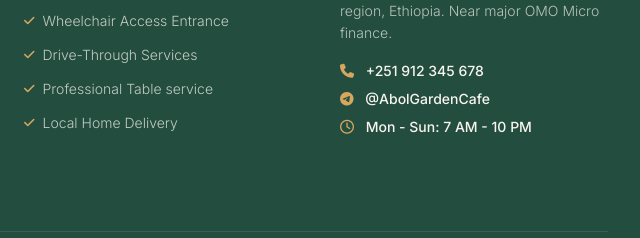
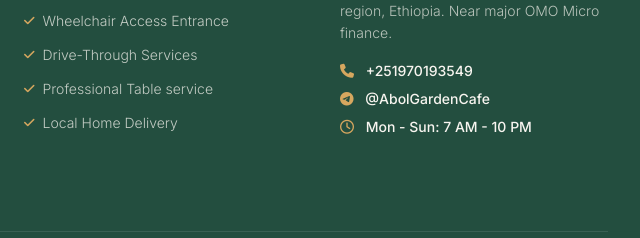
Before and after one commit to AbeniNextGen/abolgarden, a plain HTML site: page index.html in a window 1280 px wide. Shown: the part 5806-6044 px from the top of the page, 640-1280 px from the left. Drawn offline with nearby package versions, Linux system fonts and the light colour scheme.

Commit message:
Update index.html

```diff
--- a/index.html
+++ b/index.html
@@ -974,7 +974,7 @@
                         Soddo Main Highway, Southern Ethiopia region, Ethiopia. Near major OMO Micro finance.
                     </p>
                     <p class="text-brand-cream text-sm font-medium mb-2">
-                        <i class="fa-solid fa-phone text-brand-gold mr-2"></i> <a href="tel:+251912345678" class="hover:underline">+251 912 345 678</a>
+                        <i class="fa-solid fa-phone text-brand-gold mr-2"></i> <a href="tel:+251970193549" class="hover:underline">+251970193549</a>
                     </p>
                     <p class="text-brand-cream text-sm font-medium mb-2">
                         <i class="fa-brands fa-telegram text-brand-gold mr-2"></i> <a href="https://t.me/AbolGardenCafe" target="_blank" class="hover:underline">@AbolGardenCafe</a>
```
